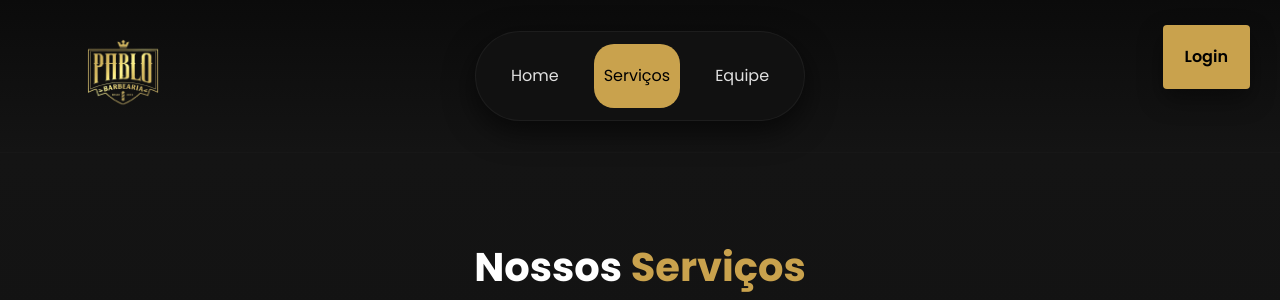
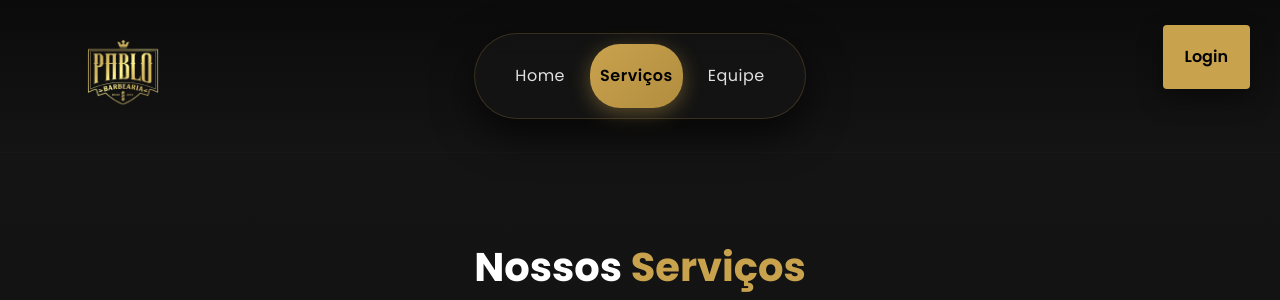
Before and after one commit to pablin55/barbearia, a Laravel app: page /servicos in a window 1280 px wide. Shown: the top 300 px of the page. Run offline with Laravel 12, Linux system fonts and the light colour scheme; some libraries are stand-ins or nearby versions.

Commit message:
mude  a nav bar

```diff
--- a/resources/views/servicos.blade.php
+++ b/resources/views/servicos.blade.php
@@ -361,77 +361,75 @@
     font-weight: 600;
     font-size: 1.1rem;
 }
-/* NAV BOX PREMIUM */
+/* NAVBAR PREMIUM GLASS */
 .navbar-wrapper {
     display: flex;
     justify-content: center;
 }
 
+/* Caixa principal */
 .custom-nav-box {
-    background: #111;
-    padding: 12px 25px;
-    border-radius: 50px;
-    box-shadow: 0 10px 30px rgba(0,0,0,0.6);
-    border: 1px solid rgba(255,255,255,0.05);
+    background: rgba(20, 20, 20, 0.85);
+    backdrop-filter: blur(12px);
+    padding: 10px 30px;
+    border-radius: 60px;
+    box-shadow: 0 15px 40px rgba(0,0,0,0.7);
+    border: 1px solid rgba(201,162,77,0.2);
     display: flex;
-    gap: 25px;
+    gap: 15px;
+    transition: 0.3s ease;
 }
 
 /* Links */
 .custom-nav-box .nav-link {
+    position: relative;
     color: #ccc;
     font-weight: 500;
+    padding: 10px 20px;
+    border-radius: 30px;
+    transition: all 0.3s ease;
+    letter-spacing: 0.5px;
+}
+
+/* Linha dourada animada */
+.custom-nav-box .nav-link::after {
+    content: "";
+    position: absolute;
+    bottom: 5px;
+    left: 50%;
+    width: 0%;
+    height: 2px;
+    background: var(--accent);
     transition: 0.3s ease;
-    padding: 8px 14px;
-    border-radius: 20px;
+    transform: translateX(-50%);
 }
 
 /* Hover */
 .custom-nav-box .nav-link:hover {
-    background-color: rgba(201,162,77,0.15);
     color: var(--accent);
 }
 
-/* Ativo */
-.custom-nav-box .active {
-    background-color: var(--accent);
-    color: #000 !important;
-}
-/* NAV BOX PREMIUM */
-.navbar-wrapper {
-    display: flex;
-    justify-content: center;
+.custom-nav-box .nav-link:hover::after {
+    width: 60%;
 }
 
-.custom-nav-box {
-    background: #111;
-    padding: 12px 25px;
-    border-radius: 50px;
-    box-shadow: 0 10px 30px rgba(0,0,0,0.6);
-    border: 1px solid rgba(255,255,255,0.05);
-    display: flex;
-    gap: 25px;
+/* Link ativo */
+.custom-nav-box .active {
+    background: linear-gradient(135deg, var(--accent), #b18d3f);
+    color: #000 !important;
+    font-weight: 600;
+    box-shadow: 0 5px 20px rgba(201,162,77,0.4);
 }
-
-/* Links */
-.custom-nav-box .nav-link {
-    color: #ccc;
-    font-weight: 500;
-    transition: 0.3s ease;
-    padding: 8px 14px;
-    border-radius: 20px;
-}
-
-/* Hover */
-.custom-nav-box .nav-link:hover {
-    background-color: rgba(201,162,77,0.15);
-    color: var(--accent);
-}
-
-/* Ativo */
-.custom-nav-box .active {
-    background-color: var(--accent);
-    color: #000 !important;
+/* Melhorias visuais teste SOBRE A BARBEARIA */
+.about-header {
+    text-align: center;
+    margin-bottom: 40px;
+    background: linear-gradient(
+        180deg,
+        #141414 0%,
+        #0e0e0e 50%,
+        #0e0e0e 100%
+    );
 }
 </style>
 </head>
```
Also changed, not shown: resources/views/equipe.blade.php (+47 -14 lines), resources/views/index.blade.php (+36 -14 lines).
